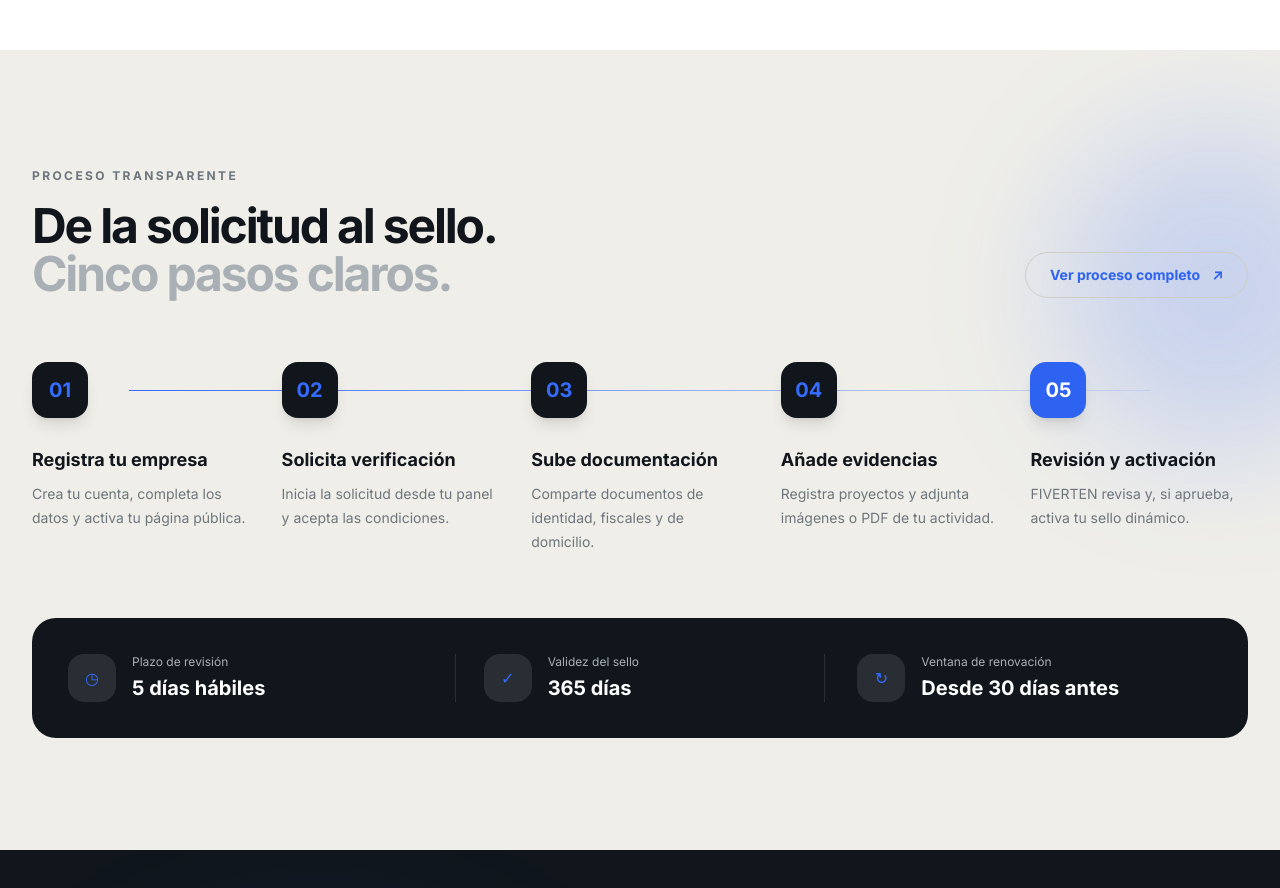
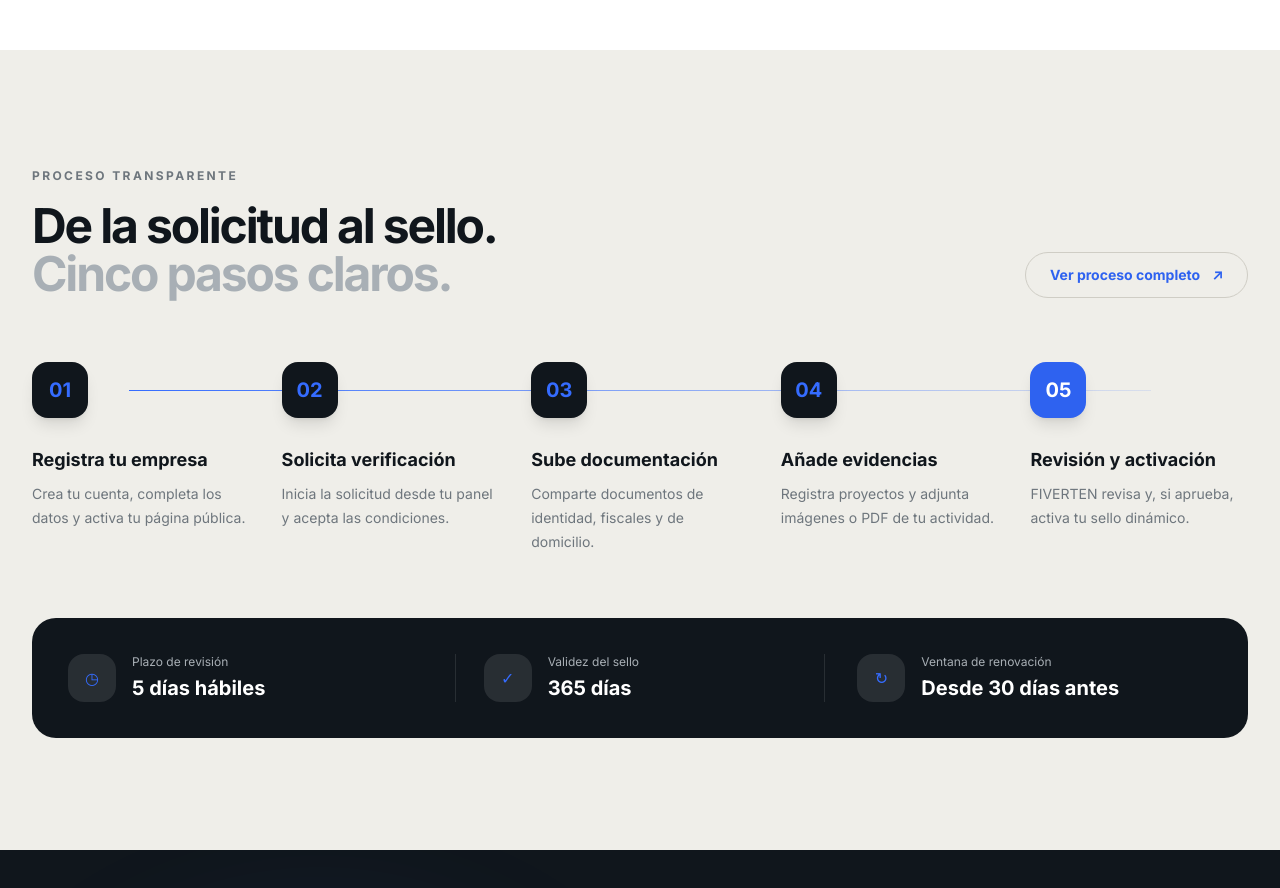
Before and after one commit to Bryandlc654/fiverten, a Next.js app in the folder frontend/: page / in a window 1280 px wide. Shown: the part 1840-2728 px from the top of the page. Built offline with nearby package versions, Linux system fonts and the light colour scheme; no server answers.

Commit message:
Quitar el resplandor del bloque Proceso transparente
Elimina el circulo desenfocado azul del fondo de la seccion como-funciona; queda el fondo plano Mineral sin degradados ni iluminacion decorativa.

```diff
--- a/frontend/app/page.tsx
+++ b/frontend/app/page.tsx
@@ -521,7 +521,6 @@ export default function HomePage() {
           id="como-funciona"
           className="relative overflow-hidden bg-[#EFEEE9] py-24 lg:py-28"
         >
-          <div className="absolute -right-24 top-20 h-80 w-80 rounded-full bg-aqua/20 blur-3xl" />
           <div className="mx-auto max-w-7xl px-5 lg:px-8">
             <div className="home-reveal flex flex-col justify-between gap-6 md:flex-row md:items-end">
               <div>
```
